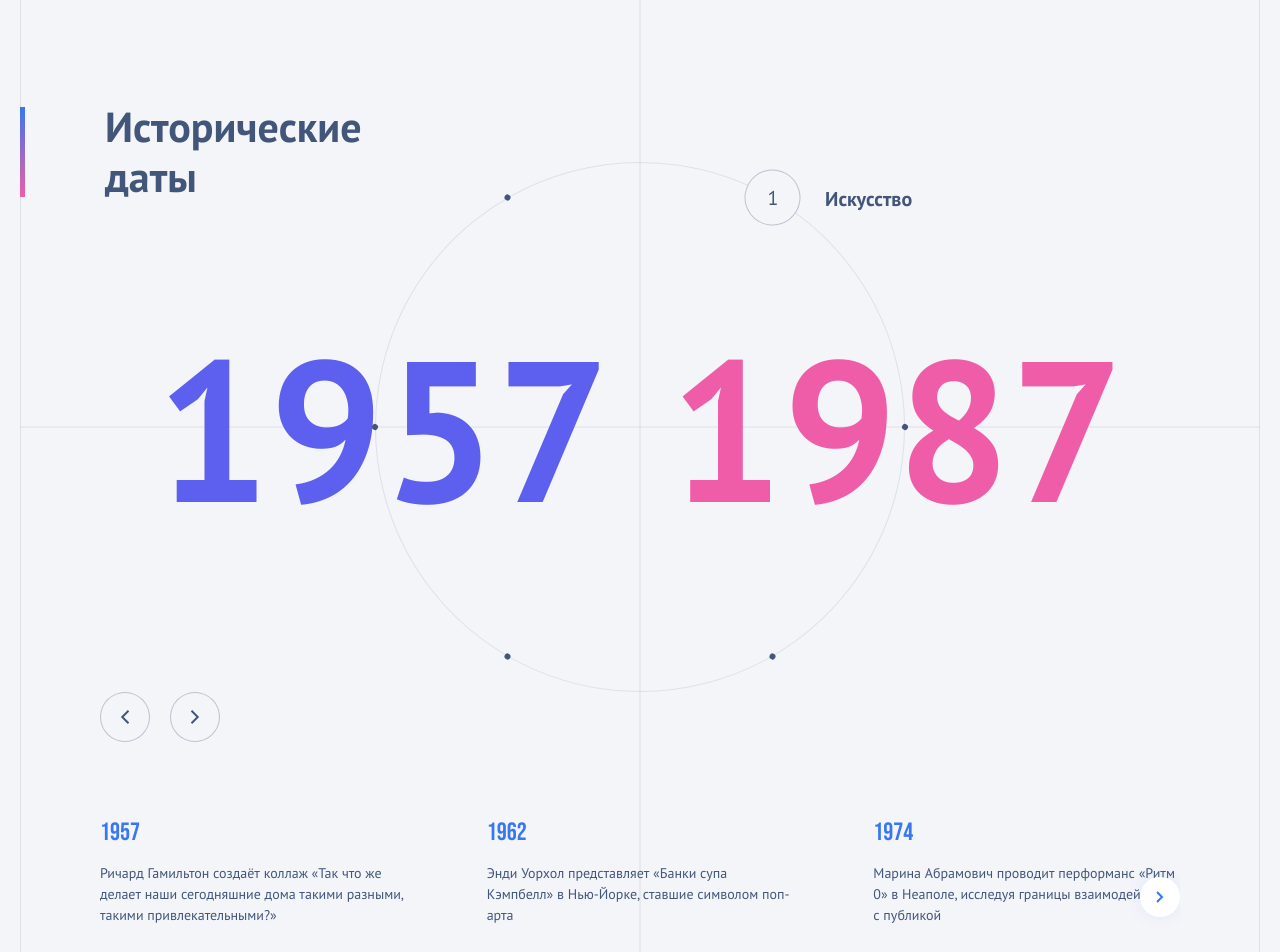
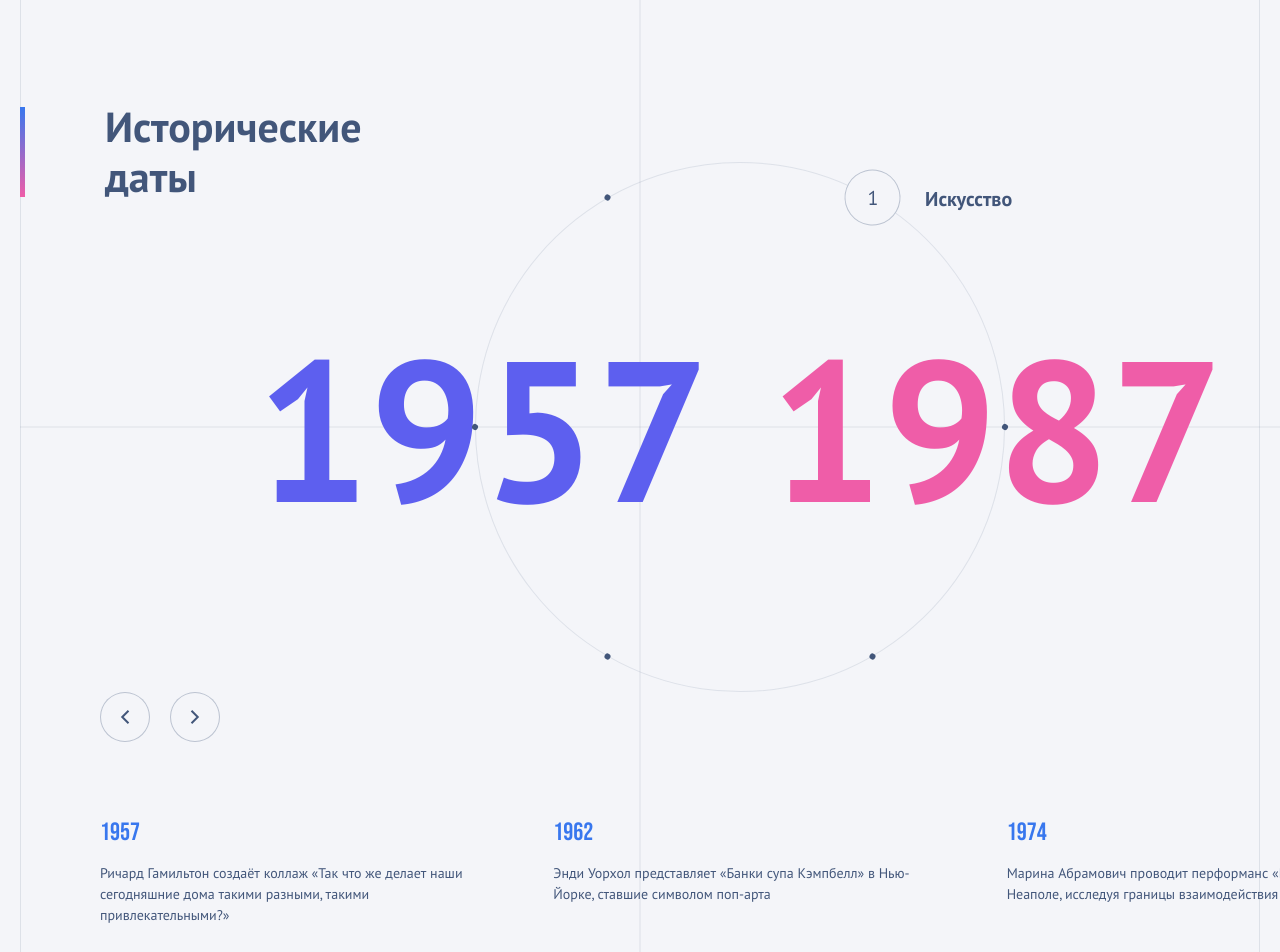
Before and after one commit to Jkerdley/dateswiper, a React app: page / in a window 1280 px wide. Shown: the top 952 px of the page. Built offline with nearby package versions, Linux system fonts and the light colour scheme.

Commit message:
fix: fixes slider logic and styles

```diff
--- a/src/components/HistoricalDates/EventsSlider.module.scss
+++ b/src/components/HistoricalDates/EventsSlider.module.scss
@@ -1,77 +1,109 @@
 @use '../../styles/variables' as *;
 
 .sliderContainer {
+	position: relative;
 	grid-area: slider;
-	width: 100%;
+	max-width: 1440px;
 	padding: 0 80px;
 	padding-top: 60px;
-	overflow: hidden;
 	cursor: grab;
 }
 
 .sliderWrapper {
 	opacity: 0;
 	transition: opacity 0.4s ease-in-out;
+
 	&.visible {
 		opacity: 1;
 	}
 }
 
+.slidesViewport {
+	overflow: hidden;
+}
+
 .sliderControls {
-	display: flex;
+	position: absolute;
+	top: 50%;
+	left: 0;
 	width: 100%;
-	justify-content: space-between;
-	position: absolute;
-	top: 30%;
-	gap: 20px;
-
-	user-select: none;
-	-webkit-user-select: none;
-	-moz-user-select: none;
-	-ms-user-select: none;
-	-webkit-tap-highlight-color: transparent;
+	pointer-events: none;
+	z-index: 10;
+}
 
 .controlButton {
-		width: 40px;
-		height: 40px;
+	position: absolute;
+	top: 50%;
+	width: 40px !important;
+	height: 40px !important;
 	border-radius: 50%;
-		border: transparent;
+	border: none;
 	background: $white;
-		box-shadow: 0 0 15px 0 rgba(56, 119, 238, 0.1);
+	box-shadow: 0 0 15px rgba(56, 119, 238, 0.1);
 	display: flex;
 	align-items: center;
 	justify-content: center;
 	cursor: pointer;
-		opacity: 1;
-		z-index: 50;
-		will-change: transform;
-		transition: background ease 0.25s, border ease 0.25s, transform ease 0.25s, opacity ease 0.3s;
-		&.hidden {
-			visibility: hidden;
-			opacity: 0;
-			pointer-events: none;
-		}
+	transition: background 0.25s, transform 0.25s, opacity 0.3s;
+	pointer-events: all;
+
 	&:hover {
 		background: $light-bg;
-			border: 1px solid $primary-color-opacity;
 	}
+
+	&.prev {
+		left: 25px;
+
+		&:active {
+			transform: scale(0.85);
+		}
+	}
+
+	&.next {
+		right: 25px;
+
 		&:active {
 			transform: scale(0.85);
 		}
 	}
 }
 
+:global(.swiper-button-prev::after),
+:global(.swiper-button-next::after) {
+	content: none !important;
+}
+
+:global(.swiper-button-prev svg),
+:global(.swiper-button-next svg) {
+	width: auto !important;
+	height: auto !important;
+	object-fit: none !important;
+}
+
+:global(.swiper-button-disabled) {
+	opacity: 0 !important;
+	visibility: hidden !important;
+	pointer-events: none !important;
+}
+
 @media (max-width: $breakpoint-mobile) {
 	.sliderContainer {
 		padding: 0;
+	}
+	.sliderControls {
+		position: static;
+		margin-top: 20px;
+		display: flex;
+		justify-content: center;
 
-		.swiper {
-			padding: 10px 0;
-		}
-
-		.sliderControls {
-			justify-content: center;
-			margin-top: 20px;
+		.controlButton {
+			position: relative;
+			transform: none !important;
+			&.prev,
+			&.next {
+				left: auto;
+				right: auto;
 			}
 		}
 	}
+}
--- a/src/components/HistoricalDates/EventsSlider.tsx
+++ b/src/components/HistoricalDates/EventsSlider.tsx
@@ -16,46 +16,38 @@ interface EventsSliderProps {
 export const EventsSlider = ({ events }: EventsSliderProps) => {
 	const prevRef = useRef<HTMLButtonElement>(null);
 	const nextRef = useRef<HTMLButtonElement>(null);
+	const [currentEvents, setCurrentEvents] = useState(events);
 	const [isVisible, setIsVisible] = useState(true);
-	const [currentEvents, setCurrentEvents] = useState(events);
-	const [swiperInstance, setSwiperInstance] = useState<SwiperType | null>(null);
-	const [isBeginning, setIsBeginning] = useState(true);
-	const [isEnd, setIsEnd] = useState(false);
 
 	useEffect(() => {
 		if (events !== currentEvents) {
 			setIsVisible(false);
-
 			const timer = setTimeout(() => {
 				setCurrentEvents(events);
 				setIsVisible(true);
 			}, 400);
-
 			return () => clearTimeout(timer);
 		}
 	}, [events, currentEvents]);
 
-	useEffect(() => {
-		if (swiperInstance) {
-			setIsBeginning(swiperInstance.isBeginning);
-			setIsEnd(swiperInstance.isEnd);
-		}
-	}, [swiperInstance, currentEvents]);
-
-	const handleSwiperInit = (swiper: SwiperType) => {
-		setSwiperInstance(swiper);
-		setIsBeginning(swiper.isBeginning);
-		setIsEnd(swiper.isEnd);
-	};
-
-	const handleSlideChange = (swiper: SwiperType) => {
-		setIsBeginning(swiper.isBeginning);
-		setIsEnd(swiper.isEnd);
-	};
-
 	return (
 		<section className={styles.sliderContainer}>
+			<div className={styles.sliderControls}>
+				<button ref={prevRef} className={`${styles.controlButton} ${styles.prev} swiper-button-prev`}>
+					<svg width="8" height="12" viewBox="0 0 8 12" fill="none">
+						<path d="M7 11L2 6L7 1" stroke="#3877EE" strokeWidth="2" />
+					</svg>
+				</button>
+
+				<button ref={nextRef} className={`${styles.controlButton} ${styles.next} swiper-button-next`}>
+					<svg width="8" height="12" viewBox="0 0 8 12" fill="none">
+						<path d="M1 1L6 6L1 11" stroke="#3877EE" strokeWidth="2" />
+					</svg>
+				</button>
+			</div>
+
 			<div className={`${styles.sliderWrapper} ${isVisible ? styles.visible : ''}`}>
+				<div className={styles.slidesViewport}>
 					<Swiper
 						modules={[Navigation]}
 						spaceBetween={80}
@@ -64,17 +56,11 @@ export const EventsSlider = ({ events }: EventsSliderProps) => {
 							prevEl: prevRef.current,
 							nextEl: nextRef.current,
 						}}
-					onInit={handleSwiperInit}
-					onSlideChange={handleSlideChange}
-					onReachBeginning={() => setIsBeginning(true)}
-					onReachEnd={() => setIsEnd(true)}
 						onBeforeInit={(swiper: SwiperType) => {
-						const navigation = swiper.params.navigation;
-						if (navigation && typeof navigation === 'object') {
-							navigation.prevEl = prevRef.current;
-							navigation.nextEl = nextRef.current;
+							const nav = swiper.params.navigation as any;
+							nav.prevEl = prevRef.current;
+							nav.nextEl = nextRef.current;
 							swiper.navigation.update();
-						}
 						}}
 						watchOverflow={true}
 					>
@@ -83,40 +69,8 @@ export const EventsSlider = ({ events }: EventsSliderProps) => {
 								<EventCard event={event} />
 							</SwiperSlide>
 						))}
-
-					<div className={styles.sliderControls}>
-						<button
-							ref={prevRef}
-							className={`${styles.controlButton} ${isBeginning ? styles.hidden : ''}`}
-							aria-hidden={isBeginning}
-						>
-							<svg
-								width="8"
-								height="12"
-								viewBox="0 0 8 12"
-								fill="none"
-								xmlns="http://www.w3.org/2000/svg"
-							>
-								<path d="M7 11L2 6L7 1" stroke="#3877EE" strokeWidth="2" />
-							</svg>
-						</button>
-						<button
-							ref={nextRef}
-							className={`${styles.controlButton} ${isEnd ? styles.hidden : ''}`}
-							aria-hidden={isEnd}
-						>
-							<svg
-								width="8"
-								height="12"
-								viewBox="0 0 8 12"
-								fill="none"
-								xmlns="http://www.w3.org/2000/svg"
-							>
-								<path d="M1 1L6 6L1 11" stroke="#3877EE" strokeWidth="2" />
-							</svg>
-						</button>
+					</Swiper>
 				</div>
-				</Swiper>
 			</div>
 		</section>
 	);
```
Lines whose indentation alone changed are shown as unchanged.
